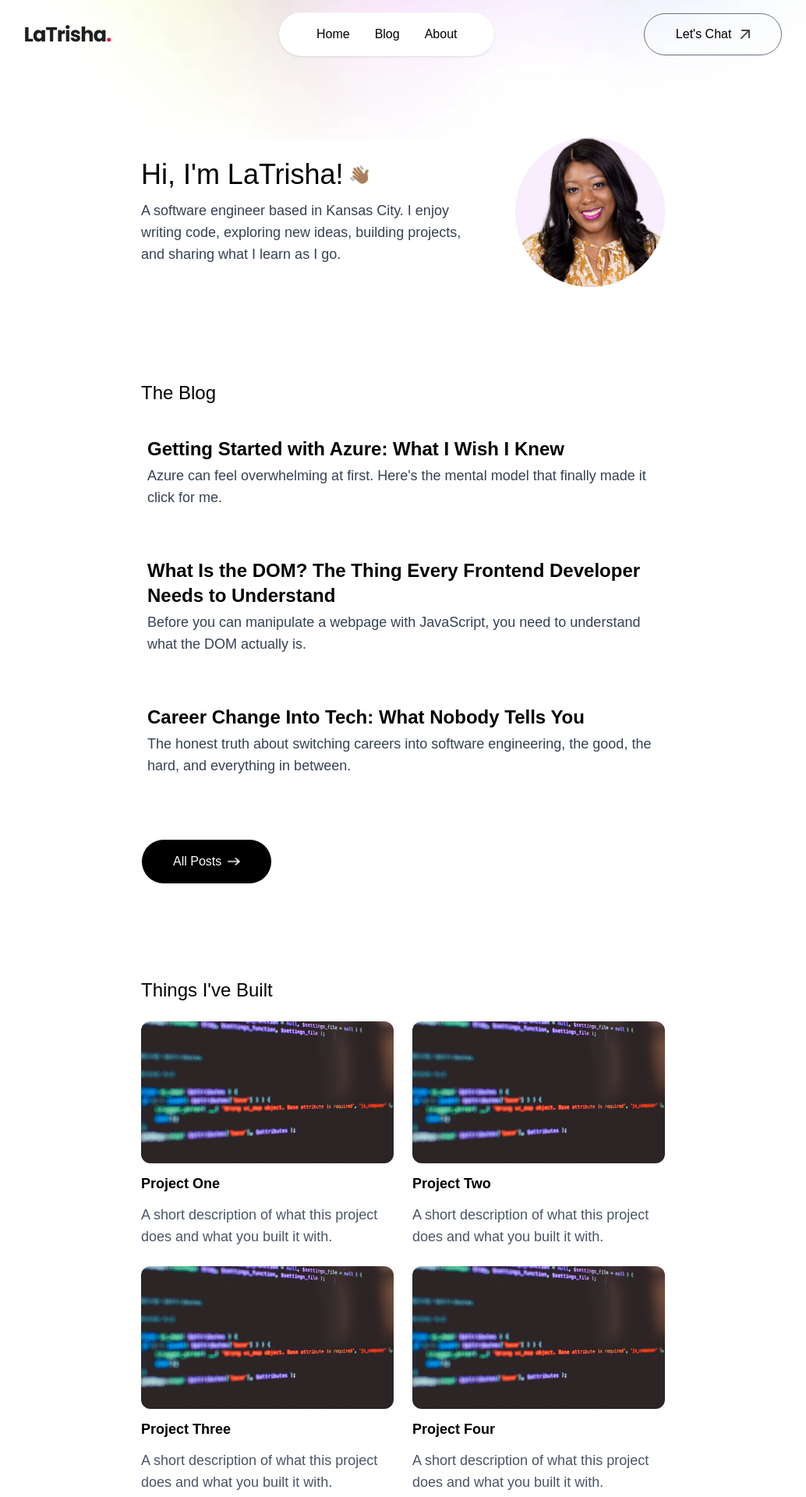
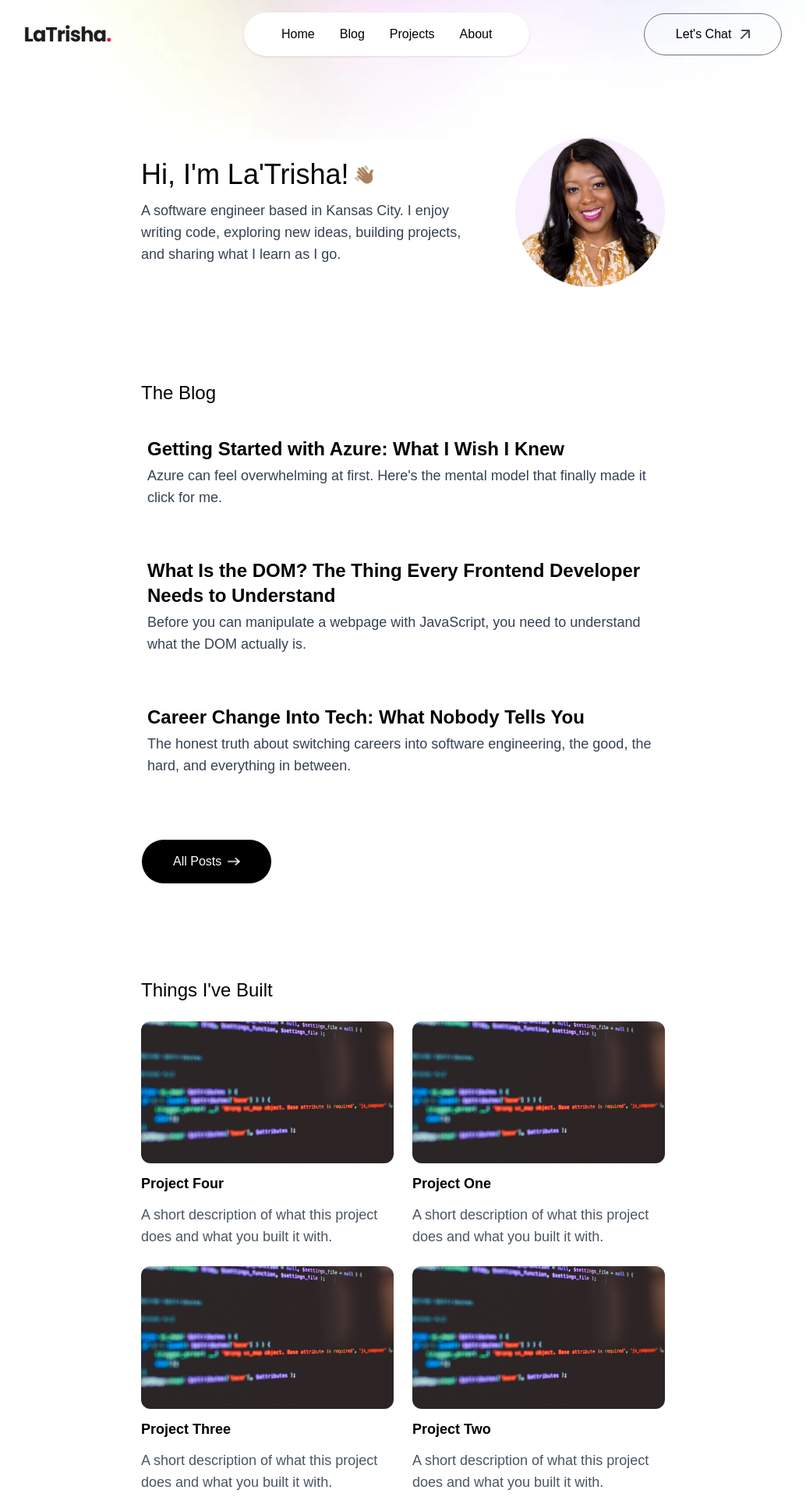
Before and after one commit to LaTrishaGomer/latrisha-gomer, a Next.js app: page / in a window 1280 px wide. Shown: the top 1920 px of the page at 78% size, without its empty margins (123-1157 px from the left). Built offline with nearby package versions, Linux system fonts and the light colour scheme; a web font is replaced by a local one.

Commit message:
connect Projects component to MDX posts and add projects page

```diff
--- /dev/null
+++ b/app/blog/posts/project-four.mdx
@@ -0,0 +1,11 @@
+---
+title: "Project Four"
+description: "A short description of what this project does and what you built it with."
+date: "April 4, 2026"
+coverImage: "/images/blog-post-image.png"
+category: "Projects"
+tags: [project]
+published: true
+---
+
+This is where the project write up will go.
--- /dev/null
+++ b/app/blog/posts/project-one.mdx
@@ -0,0 +1,11 @@
+---
+title: "Project One"
+description: "A short description of what this project does and what you built it with."
+date: "April 4, 2026"
+coverImage: "/images/blog-post-image.png"
+category: "Projects"
+tags: [project]
+published: true
+---
+
+This is where the project write up will go.
--- /dev/null
+++ b/app/blog/posts/project-three.mdx
@@ -0,0 +1,11 @@
+---
+title: "Project Three"
+description: "A short description of what this project does and what you built it with."
+date: "April 4, 2026"
+coverImage: "/images/blog-post-image.png"
+category: "Projects"
+tags: [project]
+published: true
+---
+
+This is where the project write up will go.
--- /dev/null
+++ b/app/blog/posts/project-two.mdx
@@ -0,0 +1,11 @@
+---
+title: "Project Two"
+description: "A short description of what this project does and what you built it with."
+date: "April 4, 2026"
+coverImage: "/images/blog-post-image.png"
+category: "Projects"
+tags: [project]
+published: true
+---
+
+This is where the project write up will go.
--- a/app/components/Blog.jsx
+++ b/app/components/Blog.jsx
@@ -5,7 +5,7 @@ import React from 'react'
 import Link from 'next/link'
 import { motion } from "motion/react"
 
-const Blog = ({ limit, showButton, posts = [] }) => {
+const Blog = ({ limit, showButton, posts = [], title = "The Blog" }) => {
   const displayedPosts = limit ? posts.slice(0, limit) : posts
 
   return (
@@ -17,7 +17,7 @@ const Blog = ({ limit, showButton, posts = [] }) => {
       transition={{ duration: 0.6 }}
       viewport={{ once: true }}
     >
-      <h3 className='mb-2 text-2xl font-ovo max-w-2xl mx-auto'>The Blog</h3>
+      <h3 className='mb-2 text-2xl font-ovo max-w-2xl mx-auto'>{title}</h3>
         <div className='flex flex-col gap-12 my-10 max-w-2xl mx-auto'>
         {displayedPosts.map((project, index) => (
           <motion.div
--- a/app/components/Footer.jsx
+++ b/app/components/Footer.jsx
@@ -11,10 +11,6 @@ const Footer = () => {
         <Image src={assets.logo} alt='' className='w-36 mx-auto mb-2' />
         </a>
 
-        {/*<div className='w-max flex items-center gap-2 mx-auto'>
-        <Image src={assets.mail_icon} alt='' className='w-6' />
-        Latrisha@mindfulwebstudio.com
-        </div> */}
       </div>
 
     <div className='text-center sm:flex items-center justify-between border-t border-gray-400 mx-[10%] mt-12 py-6'>
--- a/app/components/Header.jsx
+++ b/app/components/Header.jsx
@@ -35,7 +35,7 @@ const Header = () => {
             transition={{ duration: 0.5, delay: 0.1 }}
             viewport={{ once: true }}
           >
-            Hi, I'm LaTrisha! <Image src={assets.hand_icon} alt='' className='w-6'/>
+            Hi, I'm La'Trisha! <Image src={assets.hand_icon} alt='' className='w-6'/>
           </motion.h3>
 
           <motion.p
--- a/app/components/Navbar.jsx
+++ b/app/components/Navbar.jsx
@@ -41,6 +41,7 @@ const Navbar = () => {
         rounded-full px-12 py-3 ${isScroll ? "" : "bg-white shadow-sm bg-opacity-50" } `}>
             <li><a className='font-Ovo' href="/">Home</a></li>
             <li><a className='font-Ovo' href="/blog">Blog</a></li>
+            <li><a className='font-Ovo' href="/projects">Projects</a></li>
              <li><a className='font-Ovo' href="/about">About</a></li>
         </ul>
 
@@ -68,6 +69,7 @@ const Navbar = () => {
             <li><a className='font-Ovo' onClick={closeMenu} href="/">Home</a></li>
             <li><a className='font-Ovo' onClick={closeMenu} href="/about">About</a></li>
             <li><a className='font-Ovo' onClick={closeMenu} href="/blog">Blog</a></li>
+            <li><a className='font-Ovo' onClick={closeMenu} href="/projects">Projects</a></li>
             <li><a className='font-Ovo' onClick={closeMenu} href="/contact">Let's Chat</a></li>
         </ul>
 
--- a/app/components/Projects.jsx
+++ b/app/components/Projects.jsx
@@ -4,34 +4,7 @@ import Link from 'next/link'
 import { assets } from '@/assets/assets'
 import { motion } from "motion/react"
 
-const projectsData = [
-  {
-    title: 'Project One',
-    description: 'A short description of what this project does and what you built it with.',
-    image: '/images/blog-post-image.png',
-    slug: '#'
-  },
-  {
-    title: 'Project Two',
-    description: 'A short description of what this project does and what you built it with.',
-    image: '/images/blog-post-image.png',
-    slug: '#'
-  },
-  {
-    title: 'Project Three',
-    description: 'A short description of what this project does and what you built it with.',
-    image: '/images/blog-post-image.png',
-    slug: '#'
-  },
-  {
-    title: 'Project Four',
-    description: 'A short description of what this project does and what you built it with.',
-    image: '/images/blog-post-image.png',
-    slug: '#'
-  }
-]
-
-const Projects = () => {
+const Projects = ({ projects = [] }) => {
   return (
     <div className='w-full px-[12%] py-10'>
       <div className='max-w-2xl mx-auto'>
@@ -47,7 +20,7 @@ const Projects = () => {
         </motion.h3>
 
         <div className='grid grid-cols-1 sm:grid-cols-2 gap-6 mt-6'>
-          {projectsData.map((project, index) => (
+          {projects.map((project, index) => (
             <motion.div
               key={index}
               className='flex flex-col gap-3'
@@ -56,16 +29,18 @@ const Projects = () => {
               transition={{ duration: 0.5, delay: 0.1 * (index + 1) }}
               viewport={{ once: true }}
             >
+              <Link href={`/blog/${project.slug}`}>
                 <div className='w-full aspect-video bg-gray-100 rounded-xl overflow-hidden'>
                   <Image
-                  src={project.image}
+                    src={project.coverImage || '/images/blog-post-image.png'}
                     alt={project.title}
                     width={600}
                     height={340}
-                  className='w-full h-full object-cover'
+                    className='w-full h-full object-cover hover:scale-105 transition duration-300'
                   />
                 </div>
-              <h3 className='font-ovo font-semibold text-lg'>{project.title}</h3>
+                <h3 className='font-ovo font-semibold text-lg mt-3'>{project.title}</h3>
+              </Link>
               <p className='font-ovo text-gray-600 text-sm'>{project.description}</p>
             </motion.div>
           ))}
@@ -78,7 +53,7 @@ const Projects = () => {
           transition={{ duration: 0.5, delay: 0.5 }}
           viewport={{ once: true }}
         >
-          <a href="/"
+          <a href="/projects"
           className='px-10 py-3 border border-white rounded-full bg-black text-white inline-flex items-center gap-2'>
             All Projects <Image src={assets.right_arrow_bold_dark} alt="" className='w-4' />
           </a>
--- a/app/page.js
+++ b/app/page.js
@@ -6,14 +6,15 @@ import Projects from "./components/Projects";
 import { getAllPosts } from "./lib/posts";
 
 export default function Home() {
-  const posts = getAllPosts()
+  const posts = getAllPosts().filter(post => post.published !== false)
+  const projects = getAllPosts().filter(post => post.category === 'Projects')
 
   return (
     <>
       <Navbar />
       <Header />
       <Blog limit={3} showButton={true} posts={posts} />
-      <Projects />
+      <Projects projects={projects} />
       <Footer />
     </>
   )
--- /dev/null
+++ b/app/projects/page.js
@@ -0,0 +1,18 @@
+import Navbar from '../components/Navbar'
+import Footer from '../components/Footer'
+import Blog from '../components/Blog'
+import { getAllPosts } from '../lib/posts'
+
+export default function ProjectsPage() {
+  const posts = getAllPosts().filter(post => post.category === 'Projects')
+
+  return (
+    <main>
+      <Navbar />
+      <div className='pt-44'>
+        <Blog posts={posts} title="Projects" />
+      </div>
+      <Footer />
+    </main>
+  )
+}
```
Lines whose indentation alone changed are shown as unchanged.
